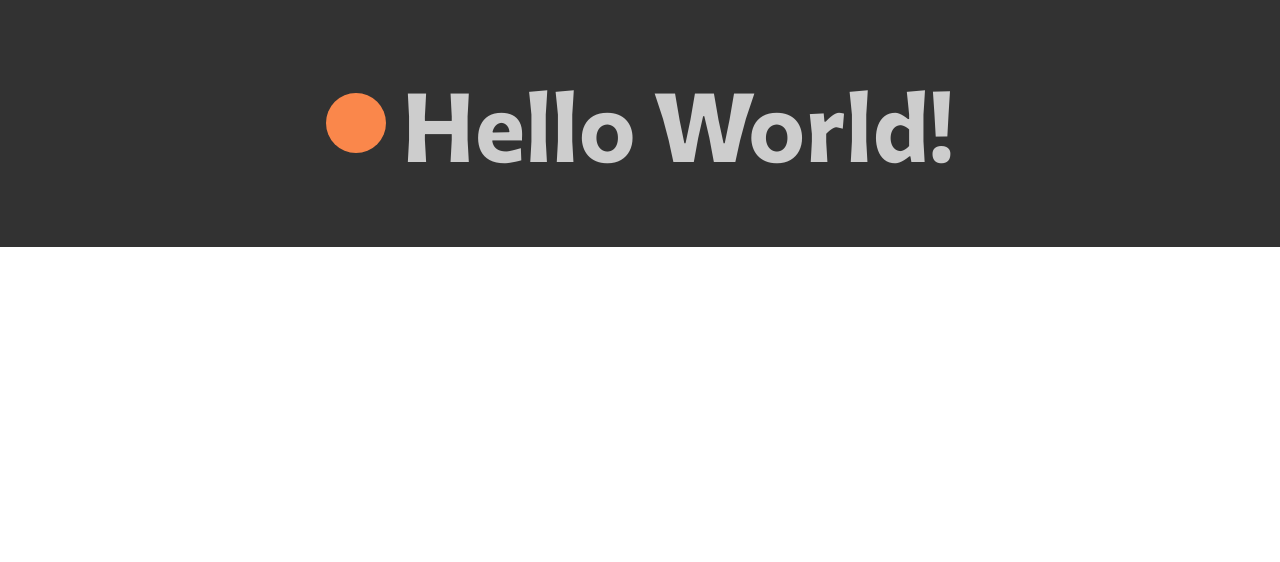
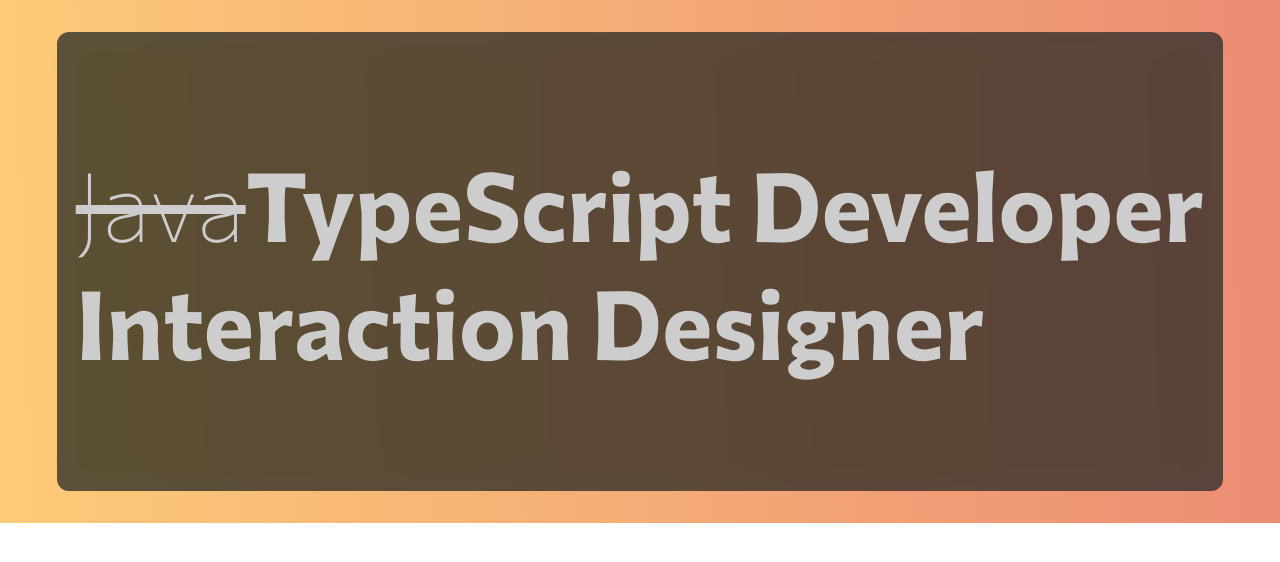
Before and after one commit to neobats/portfolio, a Gatsby site: page / in a window 1280 px wide. Built offline with nearby package versions, Linux system fonts and the light colour scheme; Gatsby itself is replaced by a stand-in of ours.

Commit message:
added some font animation

```diff
--- a/src/pages/index.tsx
+++ b/src/pages/index.tsx
@@ -1,29 +1,82 @@
 import * as React from "react"
-import styled from "styled-components"
+import styled, { keyframes } from "styled-components"
 import { Base } from "../components/layout"
-import { Center, Typography } from "../components/system"
+import { Typography } from "../components/system"
 
-const StyledDiv = styled.div`
-  background: ${props => props.theme.colors.main};
-  width: 60px;
-  height: 60px;
-  border-radius: 50%;
+// Nav ideas: https://www.behance.net/gallery/79473185/25-Animated-Tab-Bar-Designs-for-Inspiration?tracking_source=search_projects_recommended%7Cnavigation
+
+const StyledGrid = styled.header`
+  display: grid;
+  grid-template-columns: auto;
+  grid-template-rows: 1fr;
+  width: 100%;
+  height: fit-content;
+  align-items: center;
+  justify-content: center;
+
+  background: ${props => props.theme.gradients.softGradient};
 `
+
+const StyledCard = styled.article`
+  display: grid;
+  padding: 2em 1.2em;
+  margin: 2em 0;
+  background-color: ${props => props.theme.colors.neutralDarkGlass};
+  backdrop-filter: ${props => props.theme.backdropFilters.main};
+  border: ${props =>
+    `${props.theme.borders.size} ${props.theme.borders.style} ${props.theme.borders.color}`};
+  border-radius: ${props => props.theme.borders.radius};
+`
+
+const noFlairKeyframes = keyframes`
+  0% {
+    font-variation-settings: 'FLAR' 100, 'VOLM' 100, 'wght' 700;
+    transform: scale(1);
+  }
+
+  100% {
+    font-variation-settings: 'FLAR' 0, 'VOLM' 0, 'wght' 100;
+    transform: scale(0);
+  }
+`
+const flairKeyframes = keyframes`
+  0% {
+    font-variation-settings: 'FLAR' 0, 'VOLM' 0, 'wght' 200;
+  }
+
+  100% {
+    font-variation-settings: 'FLAR' 100, 'VOLM' 100, 'wght' 700;
+  }
+`
+
+const StyledStrikethrough = styled.span`
+  align-self: center;
+  text-decoration: line-through;
+  font-variation-settings: "FLAR" 100, "VOLM" 100, "wght" 700;
+  animation: ${noFlairKeyframes} 0.8s linear 1 1.5s;
+  animation-fill-mode: forwards;
+`
+
+const StyledExpand = styled.span`
+  font-variation-settings: "FLAR" 0, "VOLM" 0, "wght" 200;
+  animation: ${flairKeyframes} 0.8s linear 1 1.5s;
+  animation-fill-mode: forwards;
+`
+
 export default function Home() {
   return (
     <Base>
-      <Center backgroundColor="neutralDark" gap="1rem">
-        <StyledDiv></StyledDiv>
-        <Typography
-          tag="h1"
-          color="neutralLight"
-          // overrides={css`
-          //   color: ${props => props.theme.colors.neutralLight};
-          // `}
-        >
-          Hello World!
-        </Typography>
-      </Center>
+      <StyledGrid>
+        <StyledCard>
+          <Typography tag="h1" color="neutralLight">
+            <StyledStrikethrough>Java</StyledStrikethrough>
+            <StyledExpand>Type</StyledExpand>
+            Script Developer
+            <br />
+            <StyledExpand>Interaction Designer</StyledExpand>
+          </Typography>
+        </StyledCard>
+      </StyledGrid>
     </Base>
   )
 }
--- a/src/styled.d.ts
+++ b/src/styled.d.ts
@@ -1,10 +1,14 @@
 // import original module declarations
 import "styled-components"
-import { Colors } from "./types/Colors"
+import { BackdropFilters, Borders, Colors, Gradients, Opacities } from "./types"
 
 // and extend them!
 declare module "styled-components" {
   export interface DefaultTheme {
     colors: Colors
+    gradients: Gradients
+    borders: Borders
+    opacities: Opacities
+    backdropFilters: BackdropFilters
   }
 }
--- a/src/theme.ts
+++ b/src/theme.ts
@@ -8,6 +8,37 @@ export const theme: DefaultTheme = {
     light: "#FDB53F",
     dark: "#FD4A3F",
     neutralDark: "rgba(50, 50, 50, 1)",
+    neutralDarkGlass: "rgba(50, 50, 50, 0.8)",
     neutralLight: "rgba(205, 205, 205, 1)",
+    neutralLightGlass: "rgba(205, 205, 205, 0.8)",
+    white: "#FAFAFA",
+    whiteGlassBorder: "rgba(249, 249, 249, 0.125)",
+    black: "#060606",
+    confirmation: "#83FA64",
+    error: "#FA3D32",
+  },
+  gradients: {
+    mainGradient:
+      "linear-gradient(88.03deg, rgba(253, 74, 63, 0.7) 0%, rgba(227, 141, 57, 0.7) 100%)",
+    softGradient:
+      "linear-gradient(88.03deg, rgba(253, 181, 63, 0.7) 0%, rgba(227, 91, 57, 0.7) 100%)",
+  },
+  borders: {
+    radius: "12px",
+    color: {
+      white: "rgba(249, 249, 249, 0.125)",
+    },
+    size: "1px",
+    style: "solid",
+  },
+  backdropFilters: {
+    main: "saturate(180%) blur(16px)",
+  },
+  opacities: {
+    full: 1,
+    glass: 0.8,
+    half: 0.5,
+    quarter: 0.25,
+    none: 0,
   },
 }
--- /dev/null
+++ b/src/types/Backdrop.ts
@@ -0,0 +1,5 @@
+export type BackdropFilters = {
+  main: "saturate(180%) blur(16px)"
+}
+
+export type BackdropFilter = keyof BackdropFilters
--- /dev/null
+++ b/src/types/Gradient.ts
@@ -0,0 +1,6 @@
+export type Gradients = {
+  mainGradient: "linear-gradient(88.03deg, rgba(253, 74, 63, 0.7) 0%, rgba(227, 141, 57, 0.7) 100%)"
+  softGradient: "linear-gradient(88.03deg, rgba(253, 181, 63, 0.7) 0%, rgba(227, 91, 57, 0.7) 100%)"
+}
+
+export type Gradient = keyof Gradients
--- a/src/types/index.ts
+++ b/src/types/index.ts
@@ -1,3 +1,7 @@
+export * from "./Backdrop"
+export * from "./Borders"
 export * from "./Colors"
 export * from "./FontVariation"
+export * from "./Gradient"
+export * from "./Opacity"
 export * from "./StyledCSS"
--- a/src/utils/explodeFontSettings.ts
+++ b/src/utils/explodeFontSettings.ts
@@ -1,4 +1,6 @@
-import { FontVariation } from "FontVariation";
+import { FontVariation } from "../types"
 
 export const explodeFontSettings = (settings: FontVariation) =>
-  Object.keys(settings).map((key) => `'${key}' ${settings[key]} `).join(', ')
+  Object.keys(settings)
+    .map(key => `'${key}' ${settings[key]} `)
+    .join(", ")
```
Also changed, not shown: src/types/Borders.ts (added, +12 -0 lines), src/types/Colors.ts (+14 -7 lines), src/types/Opacity.ts (added, +9 -0 lines), 1 other file.
